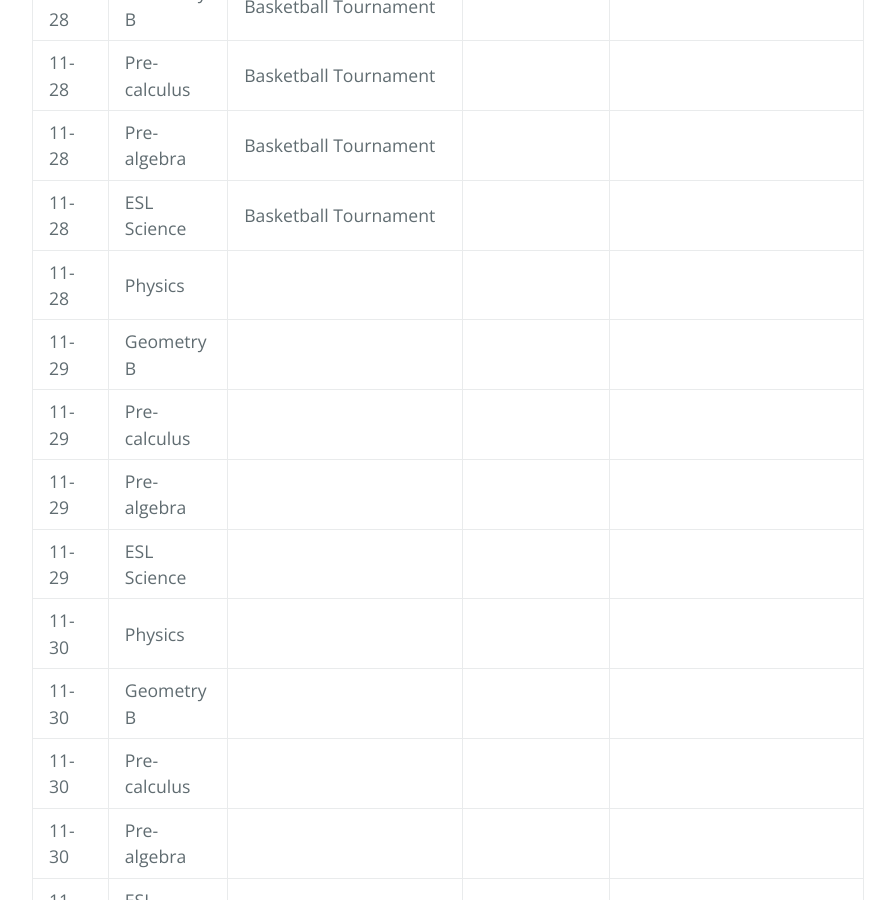
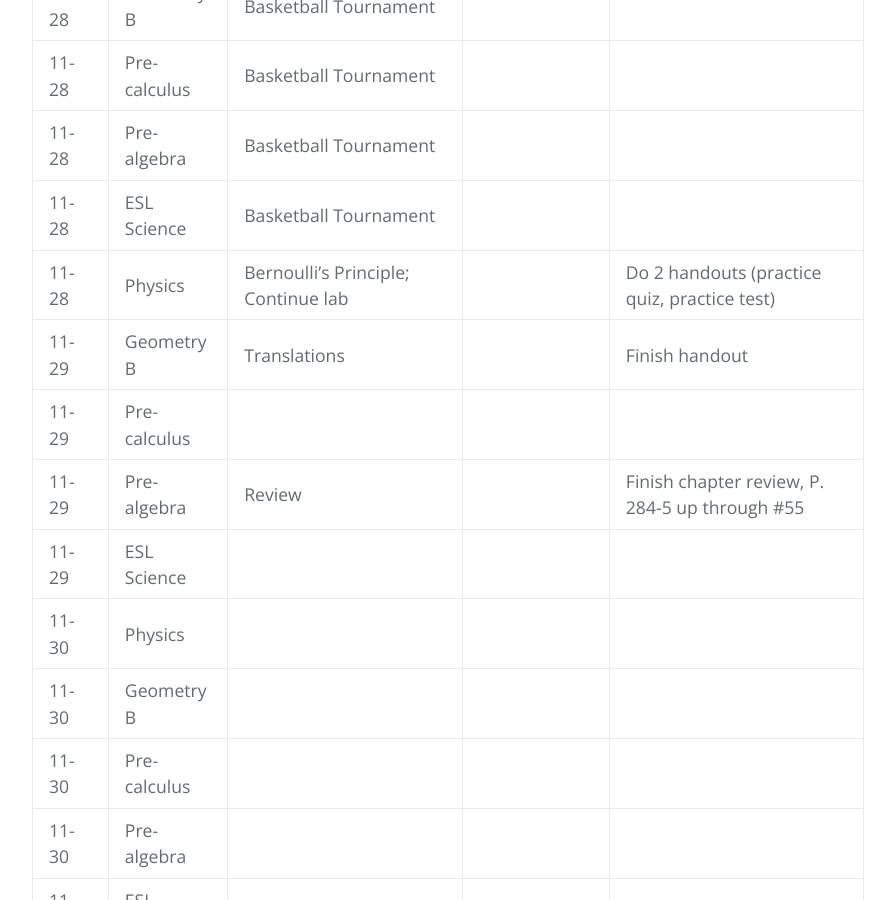
Before and after one commit to gpayoo/gpayoo, a Jekyll site: the page built from index.md, in a window 1280 px wide and 900 px high, scrolled down 1139 px. Shown: the whole window, without its empty margins (192-1087 px from the left). Built offline with Jekyll 4.4.1, drawn with Linux system fonts in a browser that asks for light colours; our own code applies the rules of GitHub Pages for plain Markdown files.

Commit message:
Update index.md

```diff
--- a/index.md
+++ b/index.md
@@ -20,10 +20,10 @@ layout: default
 | 11-28 | Pre-calculus | Basketball Tournament  | |
 | 11-28 | Pre-algebra |Basketball Tournament  | |
 | 11-28 | ESL Science |Basketball Tournament |  |
-| 11-28 | Physics |   | |
-| 11-29 | Geometry B |  | |
+| 11-28 | Physics |  Bernoulli's Principle; Continue lab | | Do 2 handouts (practice quiz, practice test)
+| 11-29 | Geometry B | Translations | | Finish handout
 | 11-29 | Pre-calculus |   | |
-| 11-29 | Pre-algebra |   | |
+| 11-29 | Pre-algebra | Review   | | Finish chapter review, P. 284-5 up through #55
 | 11-29 | ESL Science | |  |
 | 11-30 | Physics |   | |
 | 11-30 | Geometry B |  | |
```
